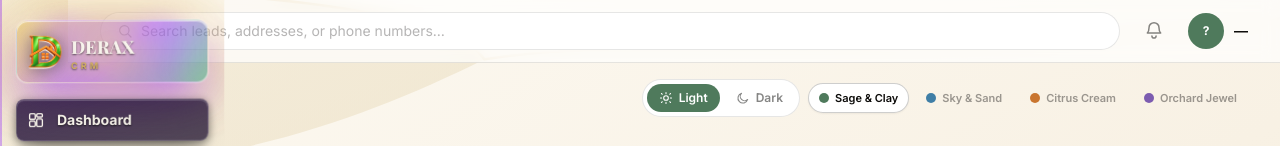
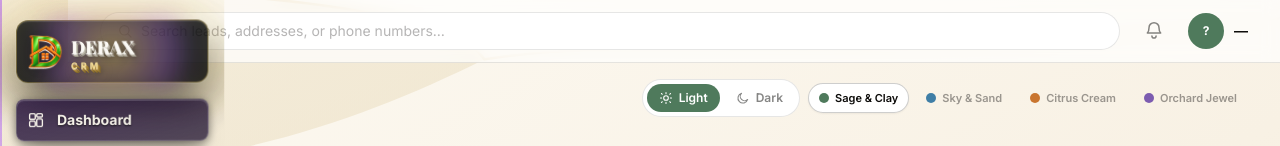
Before and after one commit to derax-properties/derax-properties, a Next.js app: page /admin/leads in a window 1280 px wide. Shown: the top 146 px of the page. Built offline with nearby package versions, Linux system fonts and the light colour scheme; no server answers; the database is empty; a web font is replaced by a local one.

Commit message:
3D wordmark and dark plate on the DERAX/CRM logo chip

```diff
--- a/app/globals.css
+++ b/app/globals.css
@@ -123,22 +123,19 @@ button.crm-float-chip:active {
 
 /*
  * The DERAX brand chip specifically — made to stand out well above the
- * plain nav chips above, per the owner's request: a colorful gold →
- * purple → green glow (echoing the logo's own palette) instead of the
- * plain dark chip background, plus a soft outer bloom so it reads as the
+ * plain nav chips above. The chip's own plate is a solid dark background
+ * (the owner's request — just this one spot, not the rest of the rail,
+ * which stays glass/transparent) so the 3D wordmark below reads crisply
+ * against it, while the colorful gold → purple → green glow moved to a
+ * halo around the outside (::after below) so the chip still reads as the
  * one unmissable thing at the top of the rail.
  */
 .crm-brand-chip {
   position: relative;
-  background: linear-gradient(
-    135deg,
-    rgba(233, 199, 90, 0.75) 0%,
-    rgba(168, 85, 247, 0.75) 55%,
-    rgba(52, 168, 118, 0.7) 100%
-  );
-  border: 1.5px solid rgba(255, 255, 255, 0.55);
-  box-shadow: 0 1px 0 rgba(255, 255, 255, 0.55) inset, 0 0 0 1px rgba(255, 255, 255, 0.12),
-    0 12px 30px -8px rgba(168, 85, 247, 0.65), 0 0 40px rgba(233, 199, 90, 0.45);
+  background: linear-gradient(160deg, rgba(9, 11, 10, 0.95), rgba(3, 4, 4, 0.95));
+  border: 1.5px solid rgba(233, 199, 90, 0.4);
+  box-shadow: 0 1px 0 rgba(255, 255, 255, 0.08) inset, 0 0 0 1px rgba(255, 255, 255, 0.06),
+    0 12px 30px -8px rgba(0, 0, 0, 0.75), 0 0 30px rgba(233, 199, 90, 0.25);
   animation: crm-brand-glow-pulse 3.2s ease-in-out infinite;
 }
 
@@ -165,34 +162,52 @@ button.crm-float-chip:active {
 @keyframes crm-brand-glow-pulse {
   0%,
   100% {
-    box-shadow: 0 1px 0 rgba(255, 255, 255, 0.55) inset, 0 0 0 1px rgba(255, 255, 255, 0.12),
-      0 12px 30px -8px rgba(168, 85, 247, 0.65), 0 0 40px rgba(233, 199, 90, 0.45);
+    box-shadow: 0 1px 0 rgba(255, 255, 255, 0.08) inset, 0 0 0 1px rgba(255, 255, 255, 0.06),
+      0 12px 30px -8px rgba(0, 0, 0, 0.75), 0 0 30px rgba(233, 199, 90, 0.25);
     opacity: 1;
   }
   50% {
-    box-shadow: 0 1px 0 rgba(255, 255, 255, 0.7) inset, 0 0 0 1px rgba(255, 255, 255, 0.18),
-      0 16px 40px -8px rgba(168, 85, 247, 0.85), 0 0 56px rgba(233, 199, 90, 0.7);
-    opacity: 0.85;
+    box-shadow: 0 1px 0 rgba(255, 255, 255, 0.12) inset, 0 0 0 1px rgba(255, 255, 255, 0.1),
+      0 16px 40px -8px rgba(0, 0, 0, 0.8), 0 0 48px rgba(233, 199, 90, 0.5);
+    opacity: 0.9;
   }
 }
 
 a.crm-brand-chip:hover {
   transform: translateY(-3px) scale(1.05);
-  background: linear-gradient(
-    135deg,
-    rgba(233, 199, 90, 0.9) 0%,
-    rgba(168, 85, 247, 0.9) 55%,
-    rgba(52, 168, 118, 0.85) 100%
-  );
-  box-shadow: 0 1px 0 rgba(255, 255, 255, 0.6) inset, 0 18px 40px -8px rgba(168, 85, 247, 0.8),
-    0 0 60px rgba(233, 199, 90, 0.55);
+  background: linear-gradient(160deg, rgba(14, 16, 15, 0.97), rgba(4, 5, 5, 0.97));
+  border-color: rgba(233, 199, 90, 0.65);
+  box-shadow: 0 1px 0 rgba(255, 255, 255, 0.14) inset, 0 18px 40px -8px rgba(0, 0, 0, 0.85),
+    0 0 56px rgba(233, 199, 90, 0.55);
 }
 
 /* The logo mark image itself, boosted so it reads as colorful rather than
-   muted against the now-transparent sidebar, with a brighter, thicker
+   muted against the dark brand-chip plate, with a brighter, thicker
    drop-shadow so it visually separates from the glow behind it. */
 .crm-logo-mark {
   filter: saturate(2) contrast(1.25) brightness(1.08) drop-shadow(0 2px 8px rgba(0, 0, 0, 0.55));
+}
+
+/*
+ * "DERAX" and "CRM" rendered as extruded 3D text, echoing the wooden 3D
+ * logo mark itself — a stack of solid offset shadow layers (each one flat
+ * color, no blur) builds the illusion of depth/thickness going down-right,
+ * topped with a blurred contact shadow for grounding and a thin light
+ * highlight on the leading edge. Sits on the brand chip's dark plate,
+ * where the extrusion actually reads instead of disappearing into a busy
+ * background.
+ */
+.crm-logo-text-3d {
+  transform: translateZ(0);
+}
+.crm-logo-text-3d.crm-logo-text-3d--gold {
+  color: #f0d78a;
+  text-shadow: 0 1px 0 rgba(255, 241, 200, 0.55), 1px 2px 0 #a9812f, 2px 3px 0 #93701f, 3px 4px 0 #7c5e17,
+    4px 5px 6px rgba(0, 0, 0, 0.65), 4px 5px 12px rgba(233, 199, 90, 0.35);
+}
+.crm-logo-text-3d.crm-logo-text-3d--cream {
+  color: #fbf9f4;
+  text-shadow: 0 1px 0 rgba(255, 255, 255, 0.6), 1px 2px 0 #b9b3a4, 2px 3px 0 #948e80, 3px 4px 6px rgba(0, 0, 0, 0.65);
 }
 
 .crm-canvas {
--- a/components/admin/AdminSidebar.tsx
+++ b/components/admin/AdminSidebar.tsx
@@ -84,8 +84,8 @@ export function AdminSidebar({
             <img src="/derax-mark.png" alt="" className="crm-logo-mark h-9 w-9 shrink-0" />
             {expanded && (
               <span className="flex flex-col whitespace-nowrap leading-none">
-                <span className="font-display text-lg font-extrabold text-cream">DERAX</span>
-                <span className="text-[9px] font-bold tracking-[0.35em] text-gold">CRM</span>
+                <span className="crm-logo-text-3d crm-logo-text-3d--cream font-display text-lg font-extrabold">DERAX</span>
+                <span className="crm-logo-text-3d crm-logo-text-3d--gold text-[9px] font-bold tracking-[0.35em]">CRM</span>
               </span>
             )}
           </Link>
```
